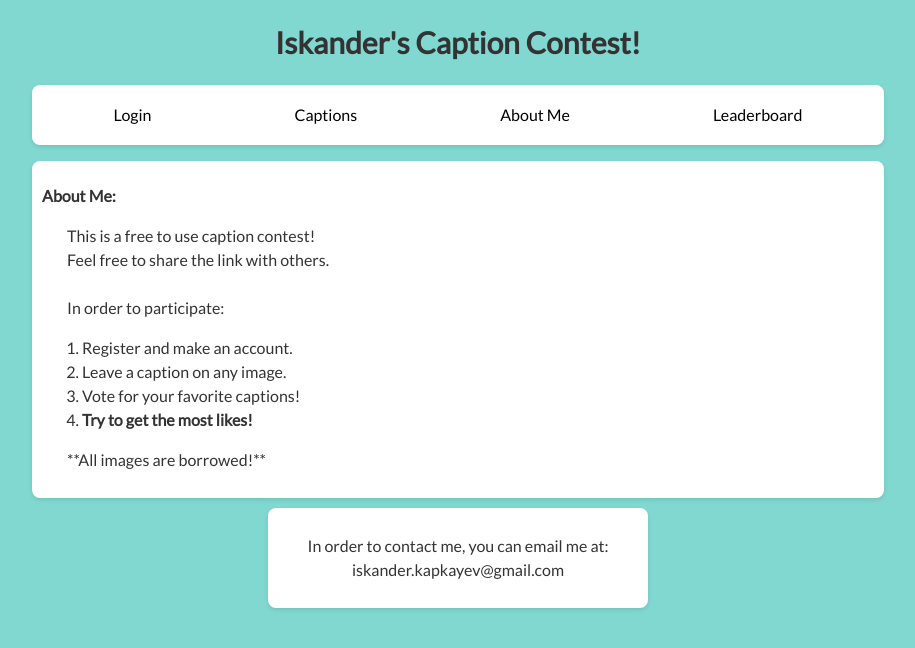
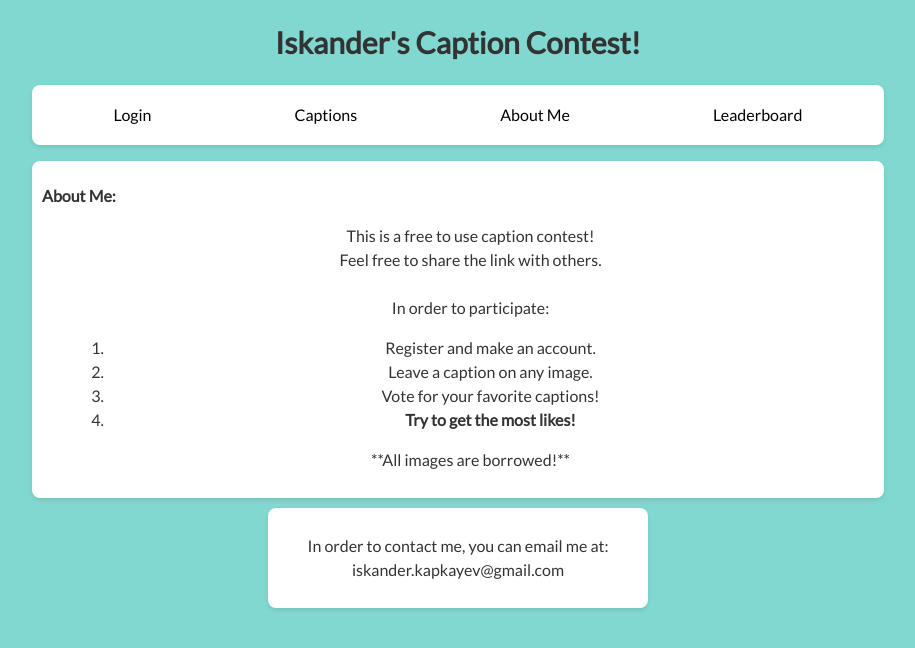
Before and after one commit to iskander-kapkayev/CC_Web_React, a React (Vite) app: page / in a window 1280 px wide. Both pictures are taken after a click on the item "About Me". Shown: the top 648 px of the page, without its empty margins (182-1097 px from the left). Built offline with nearby package versions, Linux system fonts and the light colour scheme; no server answers.

Commit message:
added centering for about me

```diff
--- a/src/components/AboutMe.js
+++ b/src/components/AboutMe.js
@@ -15,7 +15,7 @@ function AboutMe() {
                     In order to participate:<br/>
                 </p>
 
-                <ol>
+                <ol id="aboutmetext">
                     <li>Register and make an account.</li>
                     <li>Leave a caption on any image.</li>
                     <li>Vote for your favorite captions!</li>
--- a/src/styles/App.css
+++ b/src/styles/App.css
@@ -42,6 +42,7 @@ h2 {
 
 .aboutmecontainer #aboutmetext {
   margin-left: 25px;
+  text-align: center;
 }
 
 .leaderboard {
```
